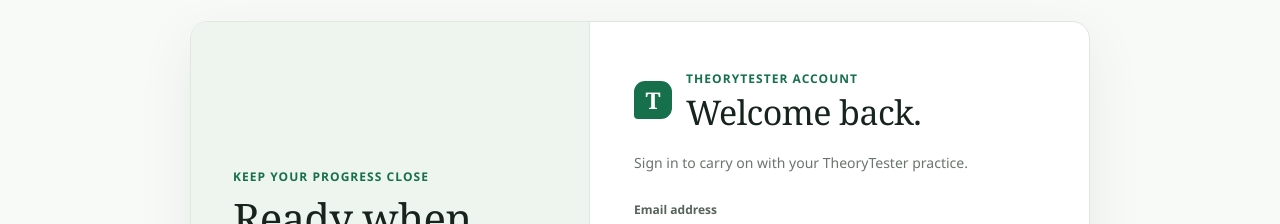
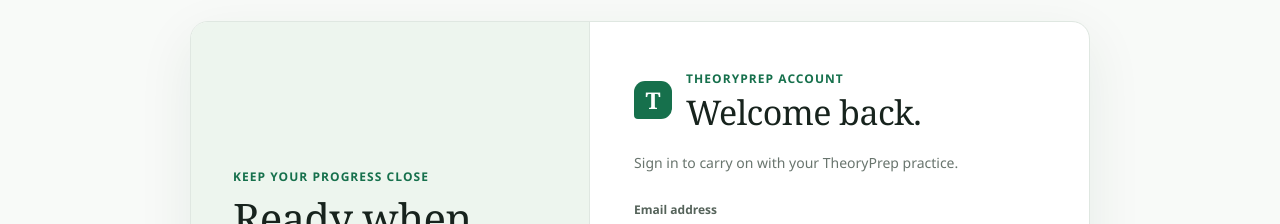
Before and after one commit to cullenry/theory-tester, a Next.js app: page /login in a window 1280 px wide. Shown: the part 145-369 px from the top of the page. Built offline with nearby package versions, Linux system fonts and the light colour scheme; no server answers.

Commit message:
Rebrand site as TheoryPrep

```diff
--- a/src/components/auth/auth-form.tsx
+++ b/src/components/auth/auth-form.tsx
@@ -76,15 +76,15 @@ export function AuthForm({ mode }: AuthFormProps) {
       <div className="auth-card-top">
         <span className="auth-mark" aria-hidden="true">T</span>
         <div>
-          <p className="eyebrow">TheoryTester account</p>
+          <p className="eyebrow">TheoryPrep account</p>
           <h1>{isSignup ? "Create your account." : "Welcome back."}</h1>
         </div>
       </div>
 
       <p className="auth-intro">
         {isSignup
-          ? "Create an account and keep your TheoryTester practice in one place."
-          : "Sign in to carry on with your TheoryTester practice."}
+          ? "Create an account and keep your TheoryPrep practice in one place."
+          : "Sign in to carry on with your TheoryPrep practice."}
       </p>
 
       <form className="auth-form" onSubmit={handleSubmit}>
```
